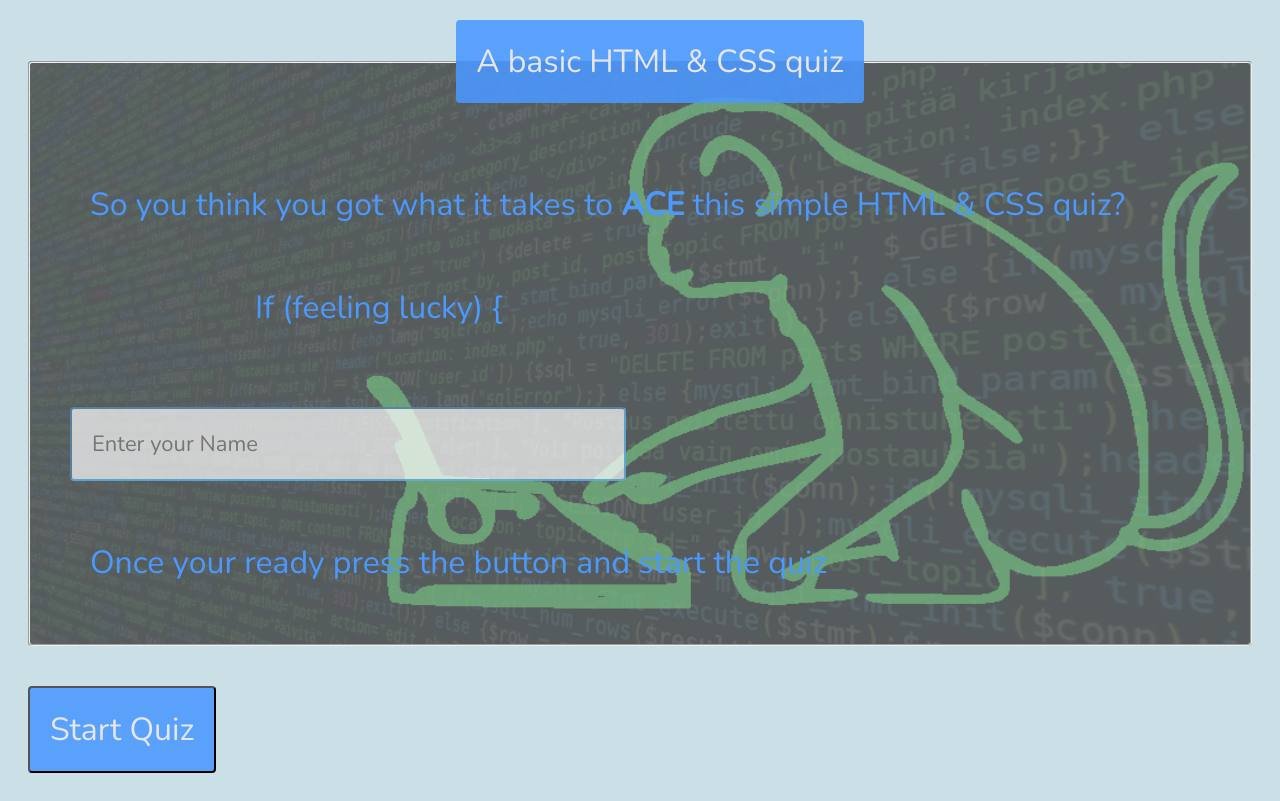
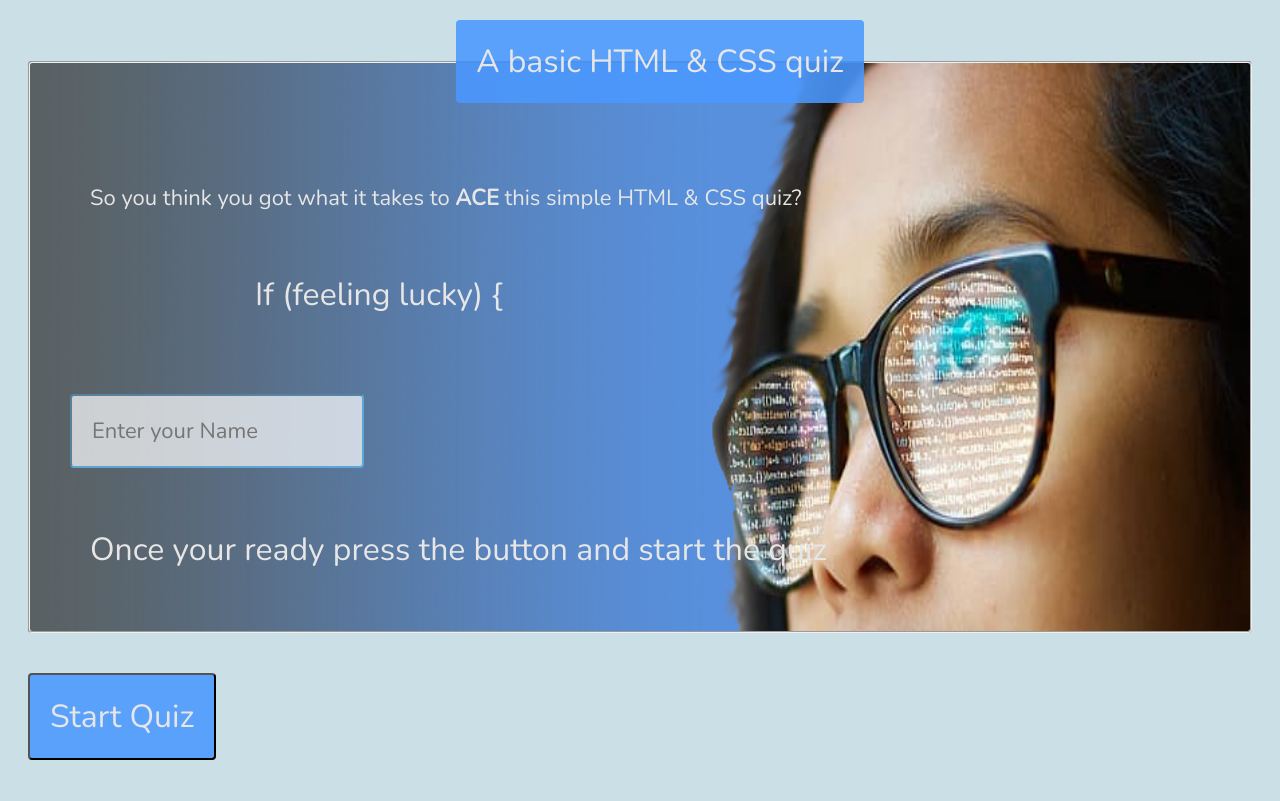
Before and after one commit to leonardusdirkstofbergbotes/Quiz, a PHP site: page / in a window 1280 px wide. After the commit the page ends 760 px from the top, so only its background shows below. Run offline with PHP 8.4, Linux system fonts and the light colour scheme.

Commit message:
Populated the quiz page. added re-usable styling.  edited the index page
included the array page and populated a quiz with foreach loops. added styles to the quiz

```diff
--- a/css/styles.css
+++ b/css/styles.css
@@ -7,9 +7,20 @@
     margin: 20px;
     padding: 20px;  }
 
+.white{
+    color: rgb(230, 230, 230);
+}
+
+
+.orange {
+    color: rgb(212, 144, 55);
+}
+.blue{
+    color: rgb(75, 153, 255);
+}
+
 .heading_color {
     background-color: rgba(75, 153, 255, 0.876);
-    color: rgb(230, 230, 230);
     text-align: center;  }
 
 .font_large{
@@ -21,11 +32,13 @@
     font-family: 'Nunito', sans-serif;  }
 
 .back_color{
-    background-image: url("../images/codeBacknew.png");
+    background-image: url("../images/woman3.png");
     background-position: no-repeat;
     background-size: 100% 100%;
-    background-color: rgba(31, 30, 30, 0.65);
-    color: rgb(75, 153, 255);  }
+    background-color: rgba(31, 30, 30, 0.65);  }
+
+.back_colorB {
+    background-image: url("../images/codeBacknew2.png") !important;  }
 
 .animate_block {position: relative;
     -webkit-animation-name: animate_block;
@@ -51,7 +64,19 @@ body{
     background-color: rgb(202, 224, 230);  }
 
 input[type=text] {
-    width: 40vw;
-    color: rgb(60, 145, 255);
+    width: 250px;
     border-color: rgba(30, 138, 210, 0.63);
     background-color: rgba(255, 255, 255, 0.7); }
+
+.enlarge {
+    animation-name: enlarge;
+    animation-duration: 2s;
+    animation-iteration-count: infinite;  }
+
+    @keyframes enlarge {
+        0% ,100% {transform: scale(1.8);
+                    opacity: 0.8;}
+
+        50% { transform: scale(2);
+                opacity: 1;}
+     }
--- a/index.php
+++ b/index.php
@@ -7,20 +7,29 @@
 
     <link href="https://fonts.googleapis.com/css?family=Nunito&display=swap" rel="stylesheet">
     <link rel="stylesheet" href="css/styles.css">
-
-</head>
+    <script src="https://ajax.googleapis.com/ajax/libs/jquery/3.4.1/jquery.min.js"></script>
 <body>
     <form action="quiz.php" method="post">
         <fieldset class="border mar_pad back_color animate_block" id="question1">
-            <legend class="font_larger heading_color border mar_pad animate_block">A basic HTML & CSS quiz</legend>
-                <p class="font_larger mar_pad animate_block">So you think you got what it takes to <strong>ACE</strong> this simple HTML & CSS quiz? <br>
-                    <pre class="font_larger mar_pad animate_block">
+            <legend class="font_larger white heading_color border mar_pad animate_block">A basic HTML & CSS quiz</legend>
+                <p class="font_large white mar_pad animate_block">So you think you got what it takes to <strong>ACE</strong> this simple HTML & CSS quiz? <br>
+                    <pre class="font_larger white mar_pad animate_block">
                     If (feeling lucky) {</pre> </p><br>
-                        <input class="font_large mar_pad border animate_block" type="text" name="name" placeholder="Enter your Name"><br>
-                            <p class="mar_pad font_larger animate_block"> Once your ready press the button and start the quiz</p>
+                        <input class="font_large blue mar_pad border animate_block" type="text" name="name" placeholder="Enter your Name"><br>
+                            <p class="mar_pad white font_larger animate_block"> Once your ready press the button and start the quiz</p>
         </fieldset>
-      <button class="font_larger heading_color border mar_pad animate_block attention" type="submit">Start Quiz</button>
+      <button class="font_larger white heading_color border mar_pad animate_block attention" type="submit">Start Quiz</button>
     </form>
-
+   <script>
+       $("input[type=text]").mouseover(function(){
+    $(this).animate({
+        width: "600"
+    }, 300);
+        }).mouseleave(function(){
+            $(this).animate({
+                width: '250px'
+            },300);
+        });
+   </script>
 </body>
 </html>
```
Also changed, not shown: quiz.php (+21 -0 lines), images/woman3.png (added).
